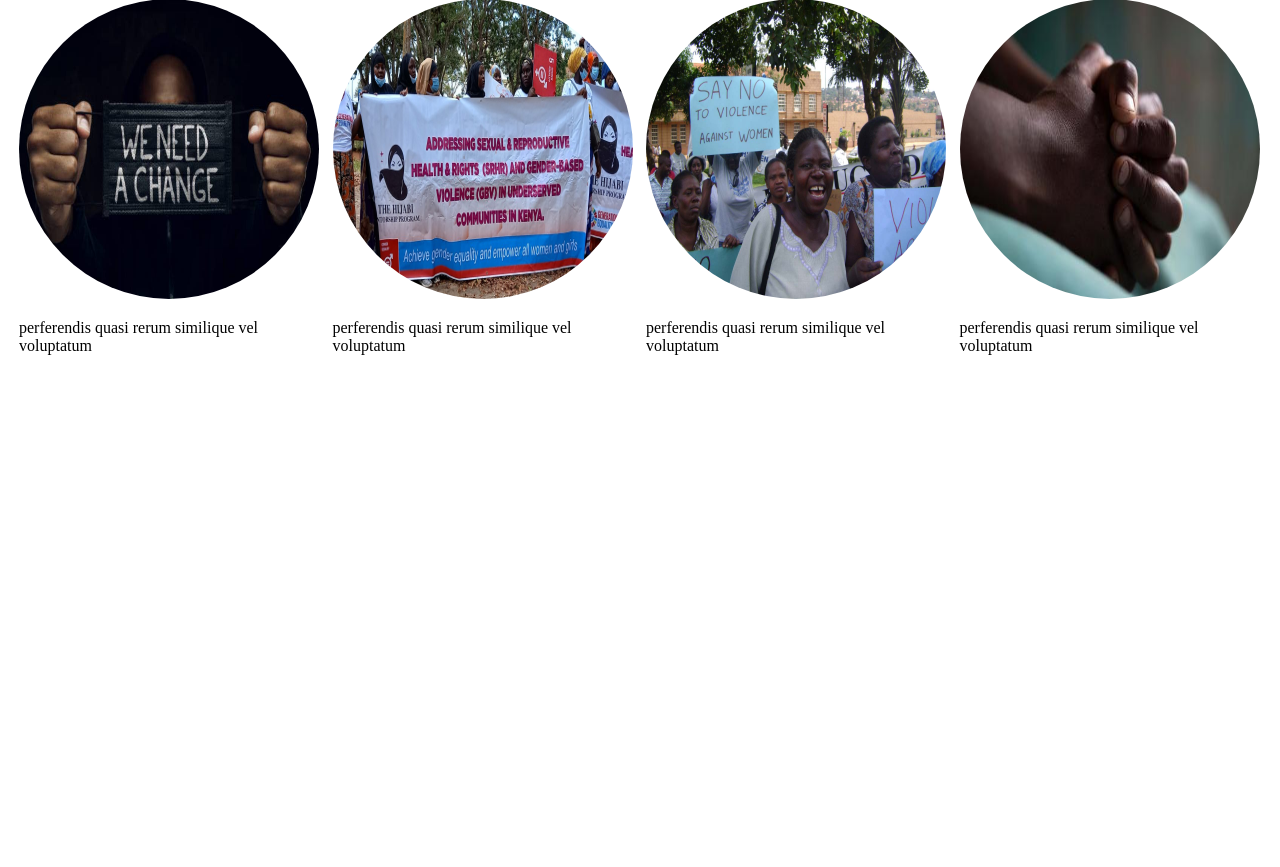
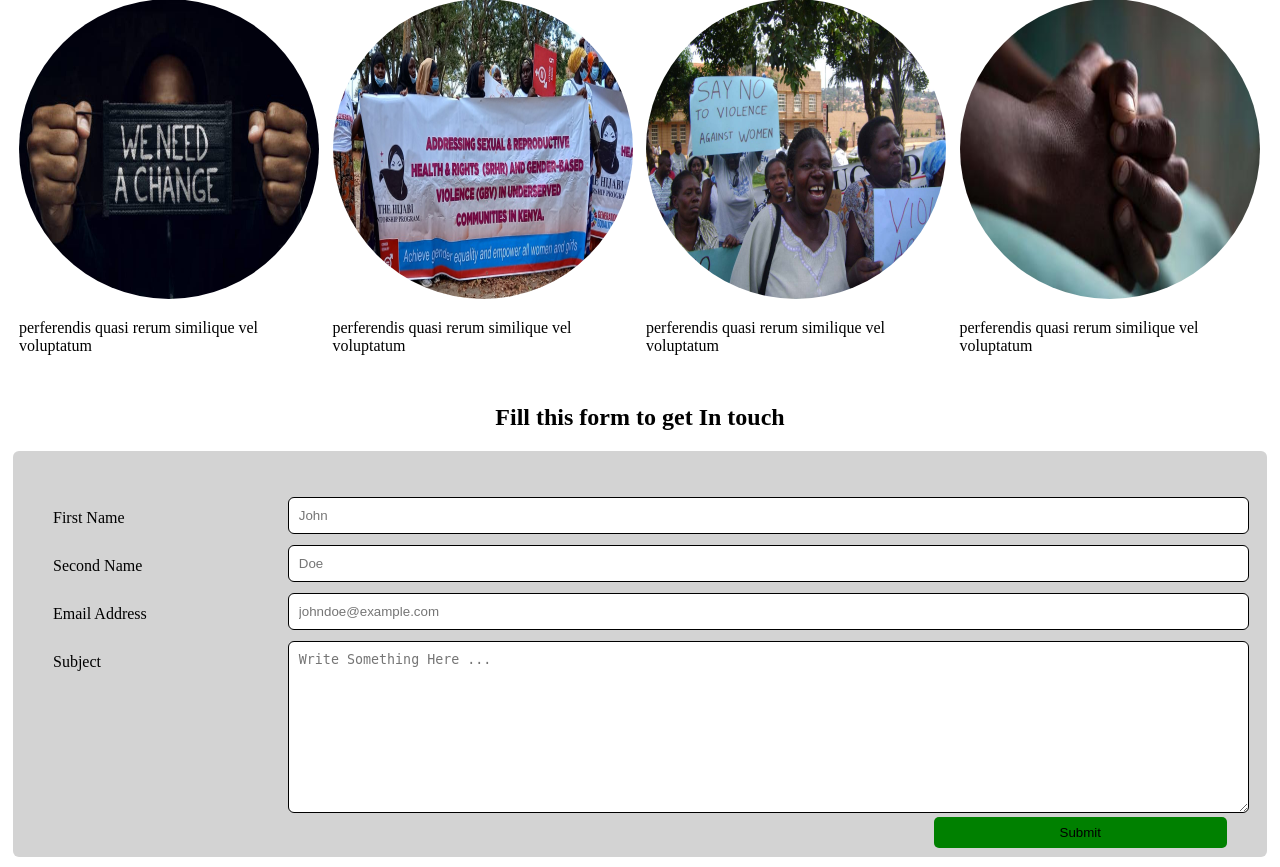
Before and after one commit to jumalaw98/WebdevClasses2022, a PHP site: page / in a window 1280 px wide. Shown: the part 1376-2243 px from the top of the page. Before the commit the page ends 1731 px from the top, so only its background shows below. Run offline with PHP 8.4, Linux system fonts and the light colour scheme.

Commit message:
chromium pro commit

```diff
--- a/chromium/blog.html
+++ b/chromium/blog.html
@@ -13,7 +13,7 @@
         <li><a href="index.html#about">About </a></li>
         <li><a href="index.html#gallery">Gallery </a></li>
         <li><a href="blog.html">Blog </a></li>
-        <li><a href="">Contact </a></li>
+        <li><a href="index.html#contact">Contact </a></li>
     </ul>
 
 </nav>
--- a/chromium/css/hrstyles.css
+++ b/chromium/css/hrstyles.css
@@ -1,3 +1,4 @@
+
 
 .styleul{
     list-style-type: none;
@@ -89,3 +90,53 @@ nav , section {
     margin: 3px;
     padding: 3px;
 }
+
+.container{
+    background-color: lightgrey;
+    padding: 40px;
+    border-radius: 6px;
+}
+
+.row:after {
+    display: table;
+    content: "";
+    clear: both;
+}
+
+.col-20 {
+    width: 20%;
+    margin-top: 6px;
+    float: left;
+}
+
+.col-80 {
+    width: 80%;
+    margin-top: 6px;
+    float: left;
+}
+
+input,textarea {
+    width: 100%;
+    padding: 10px;
+    border-radius: 6px;
+    border: 1px solid black;
+}
+
+label{
+    padding: 12px 12px 12px 0;
+    display: inline-block;
+
+}
+.btnsubmit{
+   width: 25%;
+    float: right;
+    padding: 8px 8px;
+    background-color: green;
+    border: none;
+    border-radius: 5px;
+
+}
+
+.btnsubmit:hover{
+    background-color: gold;
+}
--- a/chromium/index.html
+++ b/chromium/index.html
@@ -3,7 +3,7 @@
 <head>
     <meta charset="UTF-8">
     <title>Home Rescue GBV</title>
-    <link rel="stylesheet" href="css/hrstyles.css">
+    <link href="css/hrstyles.css" rel="stylesheet">
 </head>
 <body>
 
@@ -13,7 +13,7 @@
         <li><a href="#about">About </a></li>
         <li><a href="#gallery">Gallery </a></li>
         <li><a href="blog.html">Blog </a></li>
-        <li><a href="">Contact </a></li>
+        <li><a href="#contact">Contact </a></li>
     </ul>
 </nav>
 
@@ -68,7 +68,6 @@
         </div>
 
 
-
     </div>
 
 </section>
@@ -77,42 +76,110 @@
     <h1 class="center">Our Gallery</h1>
     <div class="flexbox">
         <div>
-                <img src="images/gbv2.png" alt="Loading" height="300" width="300">
+            <img alt="Loading" height="300" src="images/gbv2.png" width="300">
             <p>perferendis quasi rerum similique vel voluptatum</p>
         </div>
         <div>
-                <img src="images/gbv5.jpg" alt="Loading" height="300" width="300">
+            <img alt="Loading" height="300" src="images/gbv5.jpg" width="300">
             <p>perferendis quasi rerum similique vel voluptatum</p>
         </div>
         <div>
-                <img src="images/gbv3.jpg" alt="Loading" height="300" width="300">
+            <img alt="Loading" height="300" src="images/gbv3.jpg" width="300">
             <p>perferendis quasi rerum similique vel voluptatum</p>
         </div>
         <div>
-                <img src="images/gbv4.jpg" alt="Loading" height="300" width="300">
+            <img alt="Loading" height="300" src="images/gbv4.jpg" width="300">
             <p>perferendis quasi rerum similique vel voluptatum</p>
         </div>
 
     </div>
     <div class="flexbox">
         <div>
-                <img src="images/gbv1.jpg" alt="Loading" height="300" width="300">
+            <img alt="Loading" height="300" src="images/gbv1.jpg" width="300">
             <p>perferendis quasi rerum similique vel voluptatum</p>
         </div>
         <div>
-                <img src="images/gbv5.jpg" alt="Loading" height="300" width="300">
+            <img alt="Loading" height="300" src="images/gbv5.jpg" width="300">
             <p>perferendis quasi rerum similique vel voluptatum</p>
         </div>
         <div>
-                <img src="images/gbv3.jpg" alt="Loading" height="300" width="300">
+            <img alt="Loading" height="300" src="images/gbv3.jpg" width="300">
             <p>perferendis quasi rerum similique vel voluptatum</p>
         </div>
         <div>
-                <img src="images/gbv4.jpg" alt="Loading" height="300" width="300">
+            <img alt="Loading" height="300" src="images/gbv4.jpg" width="300">
             <p>perferendis quasi rerum similique vel voluptatum</p>
         </div>
 
     </div>
+</section>
+
+
+<section id="contact">
+     <h1 class="center">Fill this form to get In touch </h1>
+    <div class="container">
+        <form action="#">
+            <div class="row">
+                <div class="col-20">
+                    <label>First Name</label>
+                </div>
+
+                <div class="col-80">
+                    <input type="text" name="fname" placeholder="John ">
+                </div>
+
+            </div>
+            <div class="row">
+                <div class="col-20">
+                    <label> Second Name</label>
+                </div>
+
+                <div class="col-80">
+                    <input type="text" name="sname" placeholder="Doe">
+                </div>
+
+            </div>
+            <div class="row">
+                <div class="col-20">
+                    <label>Email Address</label>
+                </div>
+
+                <div class="col-80">
+                    <input type="email" name="email" placeholder="johndoe@example.com">
+                </div>
+
+            </div>
+            <div class="row">
+                <div class="col-20">
+                    <label>Subject</label>
+                </div>
+
+                <div class="col-80">
+                    <textarea name="subject"  placeholder="Write Something Here ..." style="height: 150px"></textarea>
+                </div>
+
+            </div>
+
+            <div>
+                <button class="btnsubmit" type="submit">Submit</button>
+            </div>
+
+        </form>
+
+
+
+
+
+
+
+
+
+
+
+    </div>
+
+
+
 
 
 
@@ -120,5 +187,6 @@
 
 
 
+
 </body>
 </html>
```
Also changed, not shown: chromium/images/fixednavbar.html (added, +161 -0 lines). Lines whose indentation alone changed are shown as unchanged.
